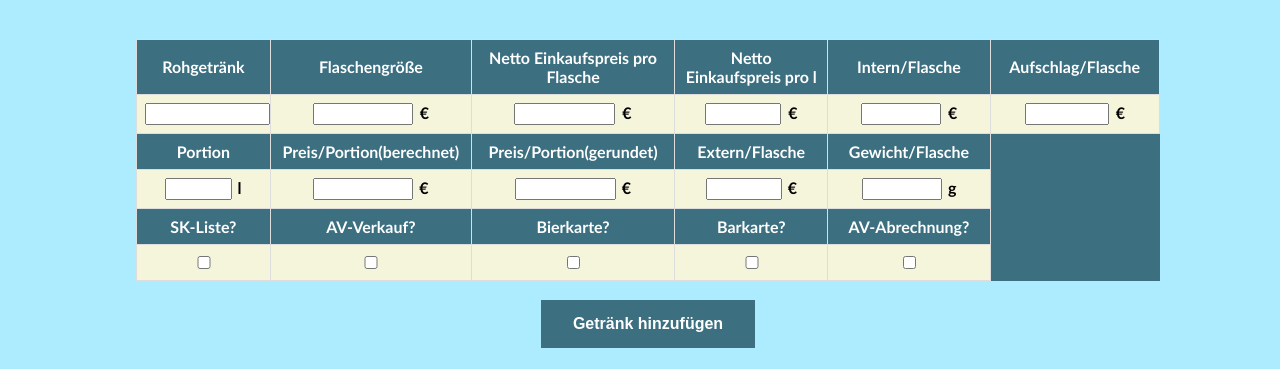
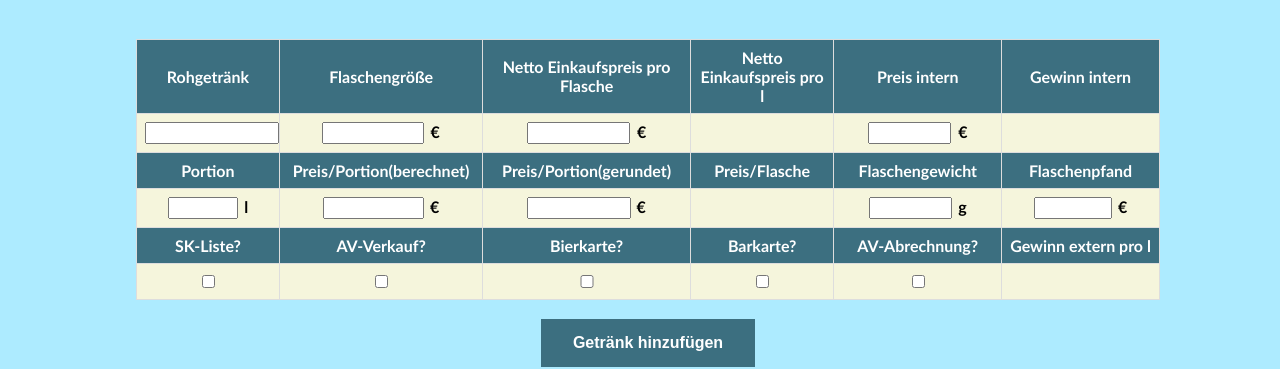
Before and after one commit to JosFun/bhclubOrga, an Electron app: page html/addDrinkWindow.html in a window 1280 px wide. Shown: the part 263-632 px from the top of the page. Drawn offline with Linux system fonts and the light colour scheme.

Commit message:
Rearranged the input formular for drinks a bit. Also altered the structure of the database.

```diff
--- a/html/addDrinkWindow.html
+++ b/html/addDrinkWindow.html
@@ -62,10 +62,10 @@
                         Netto Einkaufspreis pro l
                     </td>
                     <td>
-                        Intern/Flasche
+                        Preis intern
                     </td>
                     <td>
-                        Aufschlag/Flasche
+                        Gewinn intern
                     </td>
                 </tr>
                 <tr>
@@ -73,25 +73,23 @@
                         <input type="text" id="drink">
                     </td>
                     <td>
-                       <input type="number" step="0.001" id="bottleSize">
+                       <input type="number" step="0.001" min="0.001" id="bottleSize">
                         <span style="margin-left:3px;">€</span>
                     </td>
 
                     <td>
-                        <input type="number" step="0.01" id="costBottle">
+                        <input type="number" step="0.01" min="0.01" id="costBottle">
                         <span style="margin-left:3px;">€</span>
                     </td>
                     <td>
-                        <input type="number" step="0.01" id="costLitre">
+                        <span style="alignment: center" id="costLitre"></span>
+                    </td>
+                    <td>
+                        <input type="number" step="0.01" min="0.01" id="internalPrice">
                         <span style="margin-left:3px;">€</span>
                     </td>
                     <td>
-                        <input type="number" step="0.01" id="internalPrice">
-                        <span style="margin-left:3px;">€</span>
-                    </td>
-                    <td>
-                        <input type="number" step="0.01" id="addition">
-                        <span style="margin-left:3px;">€</span>
+                        <span style="alignment: center" id="addition"></span>
                     </td>
                 </tr>
                 <tr>
@@ -105,32 +103,38 @@
                         Preis/Portion(gerundet)
                     </td>
                     <td>
-                        Extern/Flasche
+                        Preis/Flasche
                     </td>
                     <td>
-                        Gewicht/Flasche
+                        Flaschengewicht
+                    </td>
+                    <td>
+                        Flaschenpfand
                     </td>
                 </tr>
                 <tr>
                     <td>
-                       <input type="number" step="0.01" id="portionSize">
+                       <input type="number" step="0.01" min="0.01" id="portionSize">
                         <span style="margin-left:2px;">l</span>
                     </td>
                     <td>
-                        <input type="number" step="0.01" id="calcPricePortion">
+                        <input type="number" step="0.01" min="0.01" id="calcPricePortion">
                         <span style="margin-left:2px;">€</span>
                     </td>
                     <td>
-                        <input type="number" step="0.01" id="roundedPricePortion">
+                        <input type="number" step="0.01" min="0.01" id="roundedPricePortion">
                         <span style="margin-left:2px;">€</span>
                     </td>
                     <td>
-                        <input type="number" step="0.01" id="externalBottle">
-                        <span style="margin-left:2px;">€</span>
+                        <span style="alignment: center;" id="externalBottle"></span>
                     </td>
                     <td>
-                        <input type="number" step="1" id = "bottleWeight">
+                        <input type="number" step="1" min="1" id = "bottleWeight">
                         <span style="margin-left:2px;">g</span>
+                    </td>
+                    <td>
+                        <input type="number" step="0.01" min="0.01" id="bottleDeposit">
+                        <span style="margin-left:2px;">€</span>
                     </td>
                 </tr>
                 <tr>
@@ -149,6 +153,9 @@
                     <td>
                         AV-Abrechnung?
                     </td>
+                    <td>
+                        Gewinn extern pro l
+                    </td>
                 </tr>
                 <tr>
                     <td>
@@ -165,6 +172,9 @@
                     </td>
                     <td>
                         <input type="checkbox" id="barKarte">
+                    </td>
+                    <td>
+                        <span style="alignment:center;" id="profitExternal"></span>
                     </td>
                 </tr>
 
@@ -206,11 +216,11 @@
                         <input type="text" id="snackName">
                     </td>
                     <td>
-                        <input type="number" step="0.01" id="snackPrice">
+                        <input type="number" step="0.01" min="0.01" id="snackPrice">
                         <span style="margin-left:2px;">€</span>
                     </td>
                     <td>
-                        <input type="number" step="0.01" id="snackSellPrice">
+                        <input type="number" step="0.01" min="0.01" id="snackSellPrice">
                         <span style="margin-left:2px;">€</span>
                     </td>
                     <td>
```
Also changed, not shown: 1 other file.
